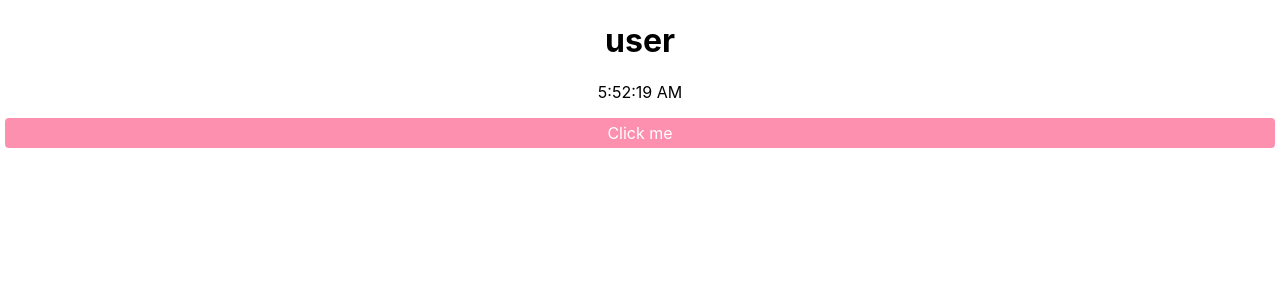
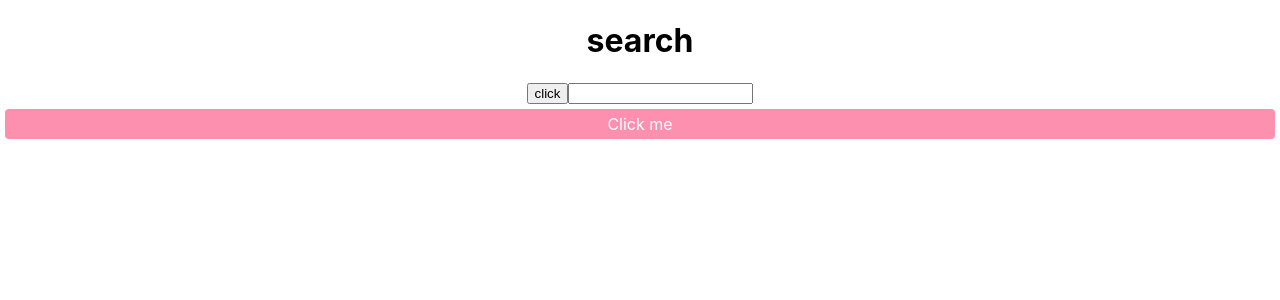
Before and after one commit to rzh11111111/react-exercise, a React (Create React App) app: page / in a window 1280 px wide. Shown: the top 300 px of the page. Built offline with nearby package versions, Linux system fonts and the light colour scheme.

Commit message:
绑定input

```diff
--- a/src/App.js
+++ b/src/App.js
@@ -2,13 +2,15 @@ import React from 'react';
 import './App.css';
 // import Home from './pages/Home';
 import Button from './pages/Button/Button';
-import User from './pages/User';
+// import User from './pages/User';
+import Search from './pages/Search';
 
 function App() {
   return (
     <div className="App">
      {/* <Home></Home> */}
-     <User></User>
+     {/* <User></User> */}
+     <Search></Search>
      <Button></Button>
     </div>
   );
--- /dev/null
+++ b/src/pages/Search.js
@@ -0,0 +1,33 @@
+import React, {Component} from "react";
+
+export default class Search extends Component {
+    constructor(props){
+        super(props);
+        this.state = {
+            name:""
+        };
+    }
+    // state={  //写demo的时候可以这么写，
+    //     name:''
+    // }
+    handle=()=>{
+        console.log('handle');
+    }
+    change=(event)=>{
+        let value=event.target.value
+        this.setState({
+            name:value
+        })
+        console.log("change",value)
+    }
+    render(){
+        const {name} =this.state
+        return (
+            <div>
+                <h1>search</h1>
+                <button onClick={this.handle}>click</button>
+                <input value={name} onChange={this.change}></input>
+            </div>
+        )
+    }
+}
```
